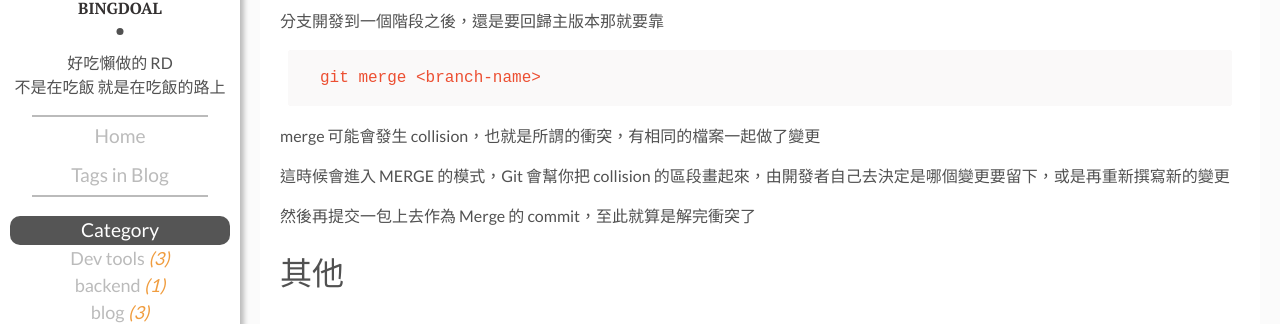
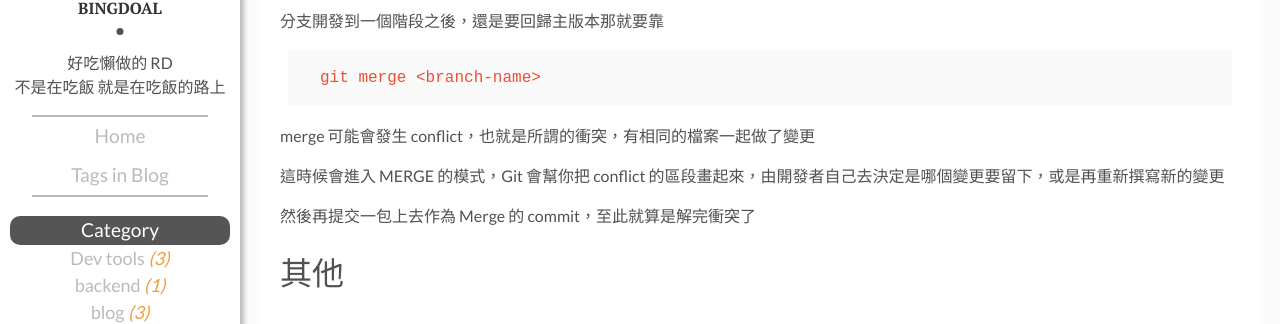
Before and after one commit to Bingdoal/bingdoal.github.io, a Jekyll site: the page built from _posts/2020-10-30-something-about-git.md, in a window 1280 px wide and 900 px high, scrolled down 4998 px. Shown: the part 134-458 px from the top of the window. Built offline with Jekyll 4.4.1, drawn with Linux system fonts in a browser that asks for light colours; comment, search, counter and statistics services are not loaded.

Commit message:
fix: 修正英文用字

````diff
--- a/_posts/2020-10-30-something-about-git.md
+++ b/_posts/2020-10-30-something-about-git.md
@@ -124,9 +124,9 @@ git checkout -b <branch-name>  # 建立並且切換到分支
 git merge <branch-name>
 ```
 
-merge 可能會發生 collision，也就是所謂的衝突，有相同的檔案一起做了變更
+merge 可能會發生 conflict，也就是所謂的衝突，有相同的檔案一起做了變更
 
-這時候會進入 MERGE 的模式，Git 會幫你把 collision 的區段畫起來，由開發者自己去決定是哪個變更要留下，或是再重新撰寫新的變更
+這時候會進入 MERGE 的模式，Git 會幫你把 conflict 的區段畫起來，由開發者自己去決定是哪個變更要留下，或是再重新撰寫新的變更
 
 然後再提交一包上去作為 Merge 的 commit，至此就算是解完衝突了
 
````
